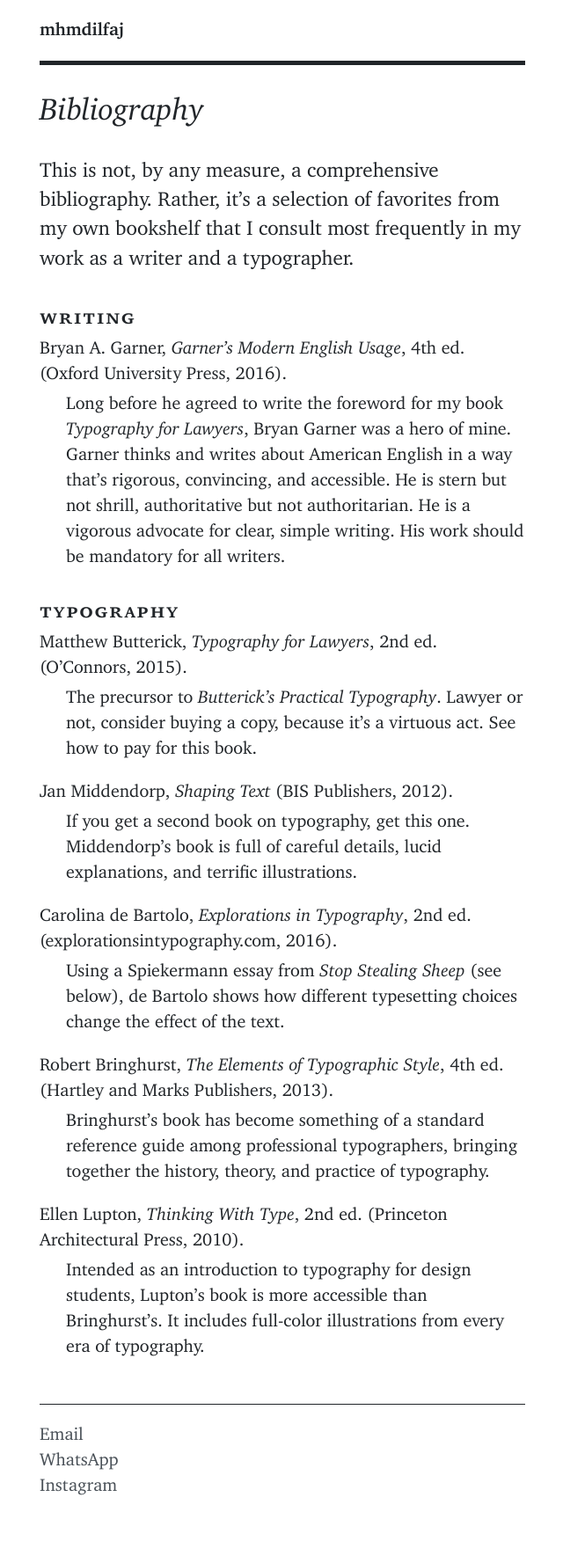
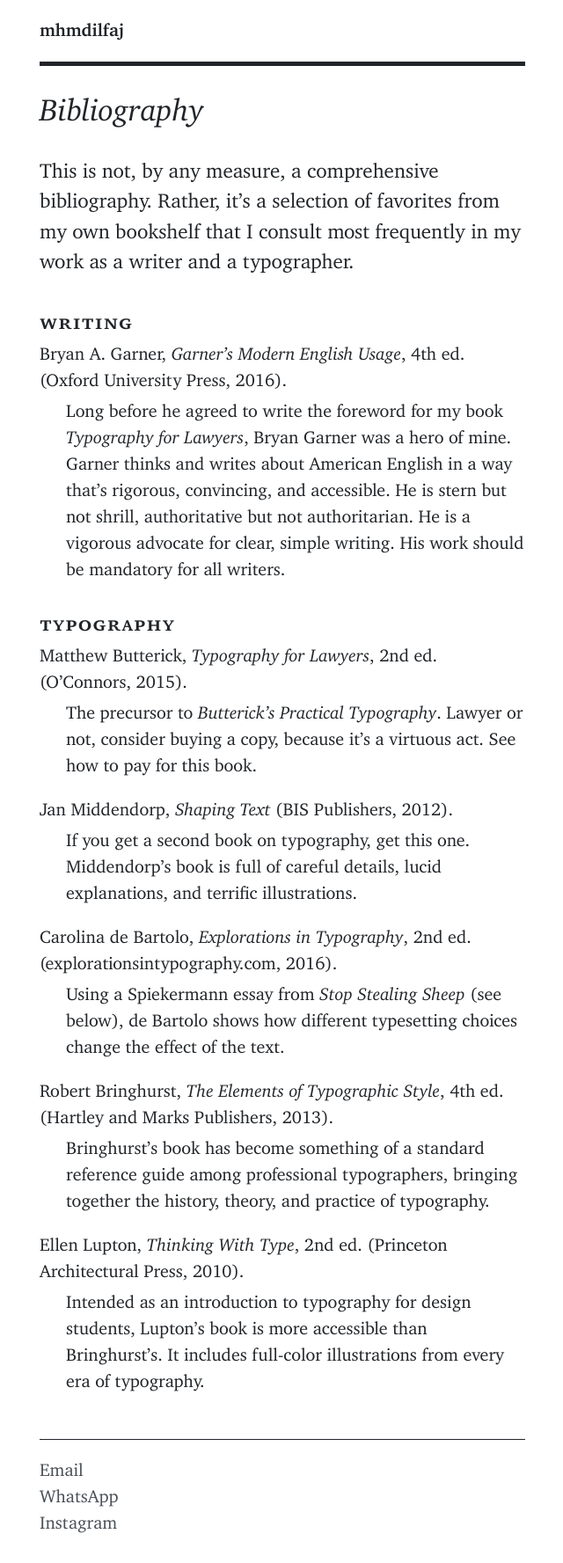
Before and after one commit to mhmdilfaj/mhmdilfaj.github.io, a Jekyll site: the page built from bibliography.md, in a window 1280 px wide. Shown: the whole page at 88% size, without its empty margins (319-959 px from the left). Built offline with Jekyll 4.4.1, drawn with Linux system fonts in a browser that asks for light colours; before the commit the page ends 1734 px from its top, so only the background shows below that.

Commit message:
Update stylesheet.css

```diff
--- a/assets/stylesheet.css
+++ b/assets/stylesheet.css
@@ -122,7 +122,7 @@
 body {
   font-family: var(--serif-font);
   font-size: 16px;
-  line-height: 1.45;
+  line-height: 1.5;
   color: var(--fg-color);
   background-color: var(--bg-color);
 }
@@ -232,7 +232,7 @@
 h6 {
 	font-size: 1.20em;
 	font-variant-caps: all-small-caps;
-	letter-spacing: 0.07em;
+	letter-spacing: 0.05em;
 }
 
 p {
```
